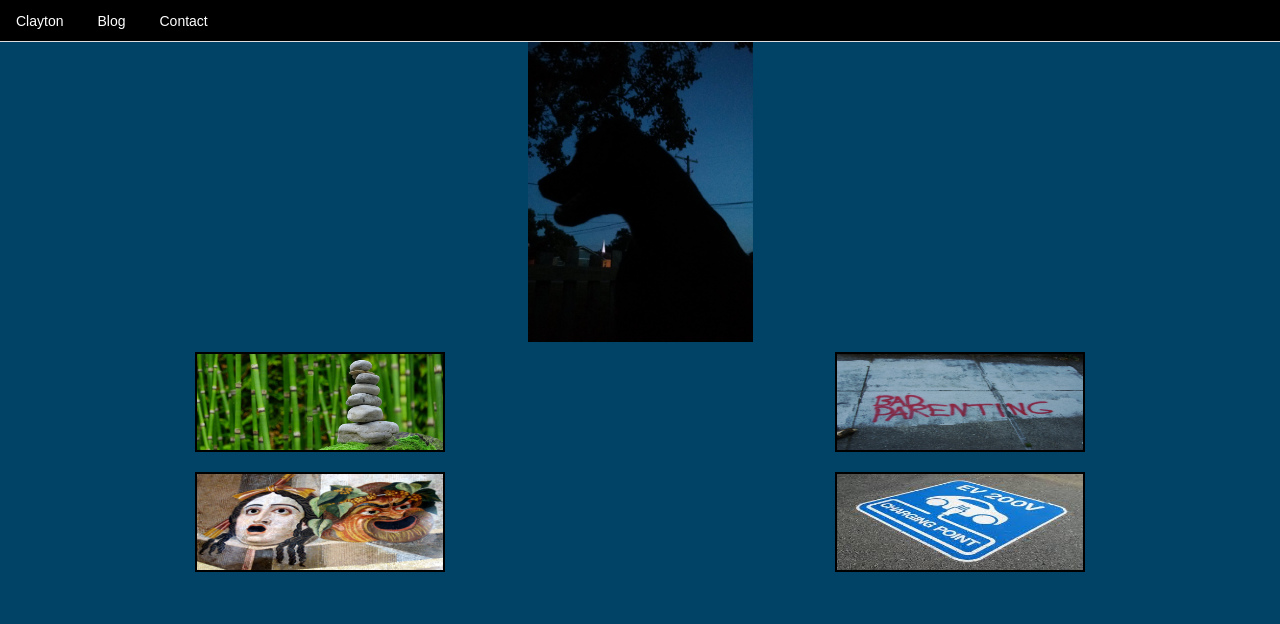
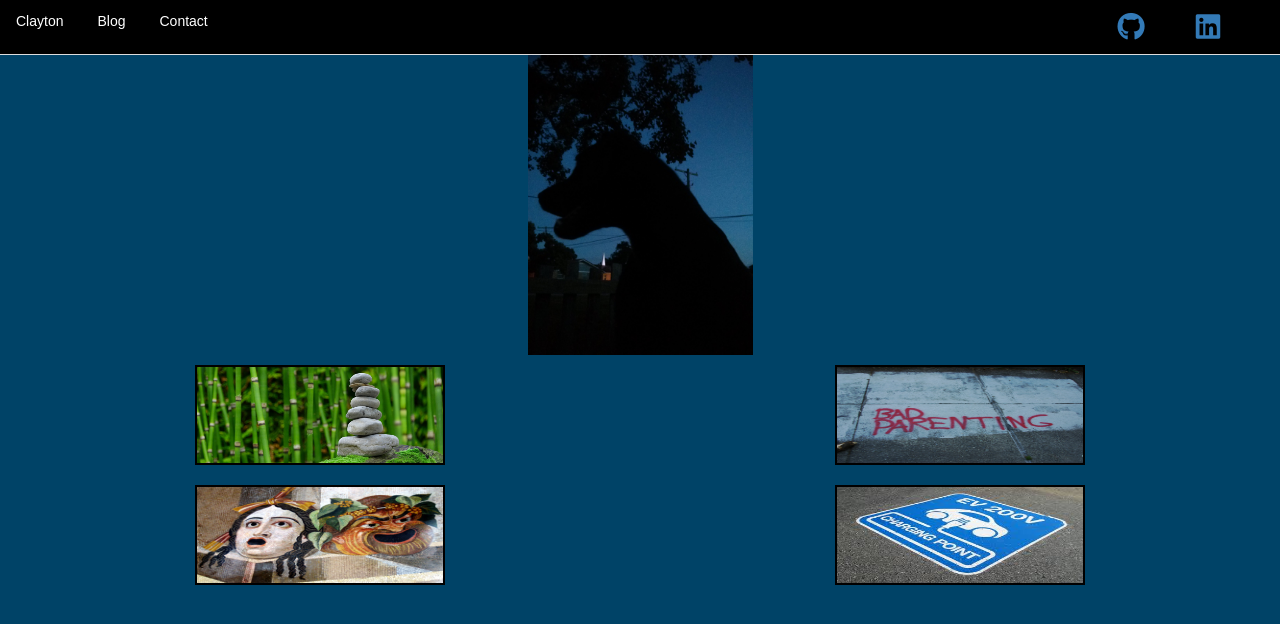
Before and after one commit to HippErger/mywebsite, a React (Create React App) app in the folder mywebsite/: page / in a window 1280 px wide. Shown: the top 624 px of the page. Built offline with nearby package versions, Linux system fonts and the light colour scheme.

Commit message:
added favicon

```diff
--- a/mywebsite/public/index.html
+++ b/mywebsite/public/index.html
@@ -37,5 +37,6 @@
       To begin the development, run `npm start` or `yarn start`.
       To create a production bundle, use `npm run build` or `yarn build`.
     -->
+    <script src="https://use.fontawesome.com/0ba0c51754.js"></script>
   </body>
 </html>
--- a/mywebsite/src/App.js
+++ b/mywebsite/src/App.js
@@ -25,7 +25,6 @@ class App extends Component {
             <img src={Masks} className="Footer-tiles" alt="Prop Shop" />
             <img src={evTool} className="Footer-tiles" alt="EVtool" />
           </div>
-
         </footer>
       </div>
     );
--- a/mywebsite/src/components/MyHeader.js
+++ b/mywebsite/src/components/MyHeader.js
@@ -9,6 +9,12 @@ function MyHeader () {
       <NavItem eventKey={1} title="Item" href="/home" id="Navi-lettering">Clayton</NavItem>
       <NavItem eventKey={2} title="Item" id="Navi-lettering">Blog</NavItem>
       <NavItem eventKey={3} title="Item" id="Navi-lettering"> Contact</NavItem>
+      <a href='https://github.com/HippErger'>
+        <i class="fa fa-github fa-2x heady-Icon padded-Icon" aria-hidden="true" fa-3x></i>
+      </a>
+      <a href="https://www.linkedin.com/in/clayton-berger/">
+        <i class="fa fa-linkedin-square fa-2x heady-Icon" aria-hidden="true"></i>
+      </a>
     </Nav>
   )
 }
--- a/mywebsite/src/stylesheets/myHeader.css
+++ b/mywebsite/src/stylesheets/myHeader.css
@@ -9,3 +9,11 @@
 #Navi-lettering {
   color: white;
 }
+
+.heady-Icon {
+  margin: 1% 2%;
+}
+
+.padded-Icon {
+  padding-left: 65%;
+}
```
